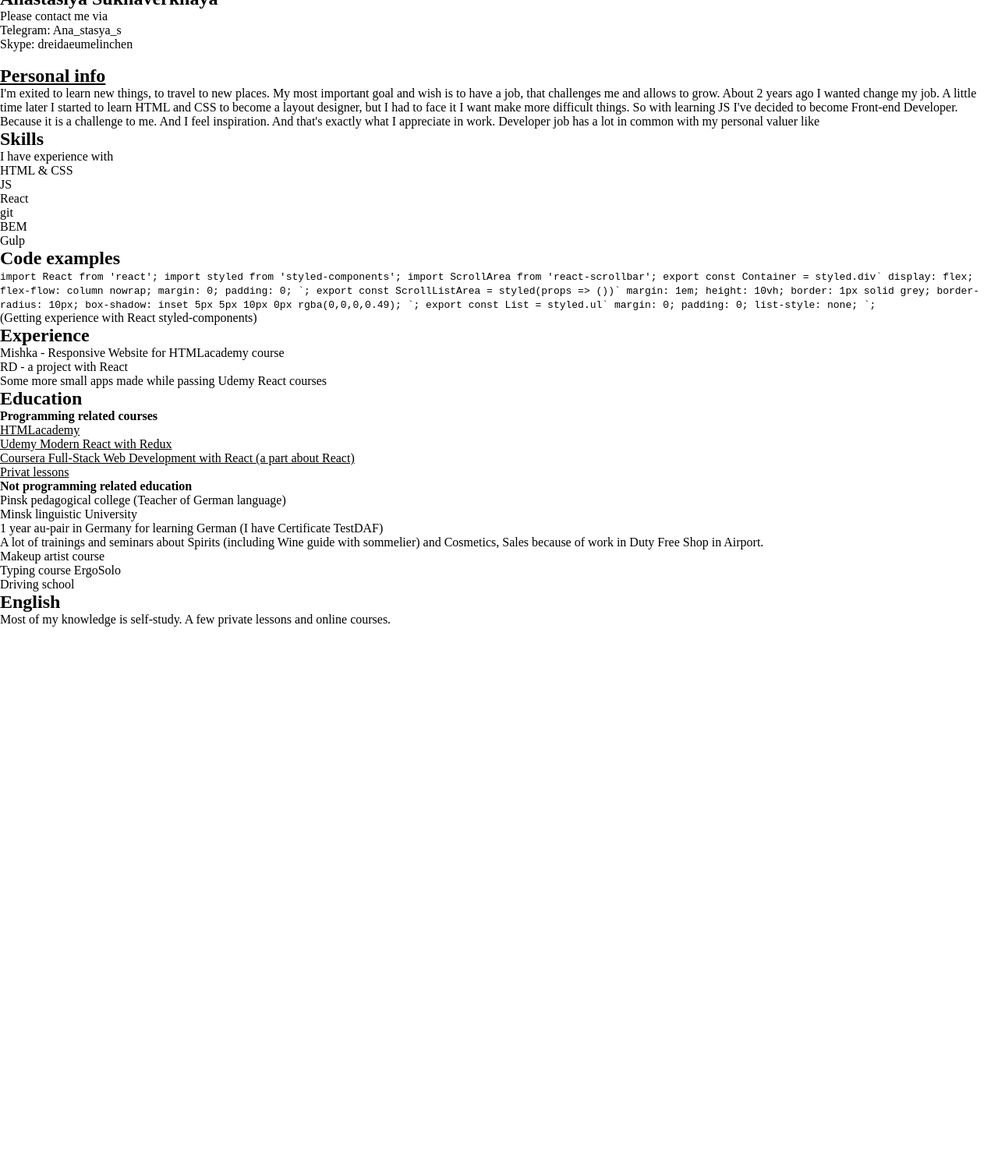
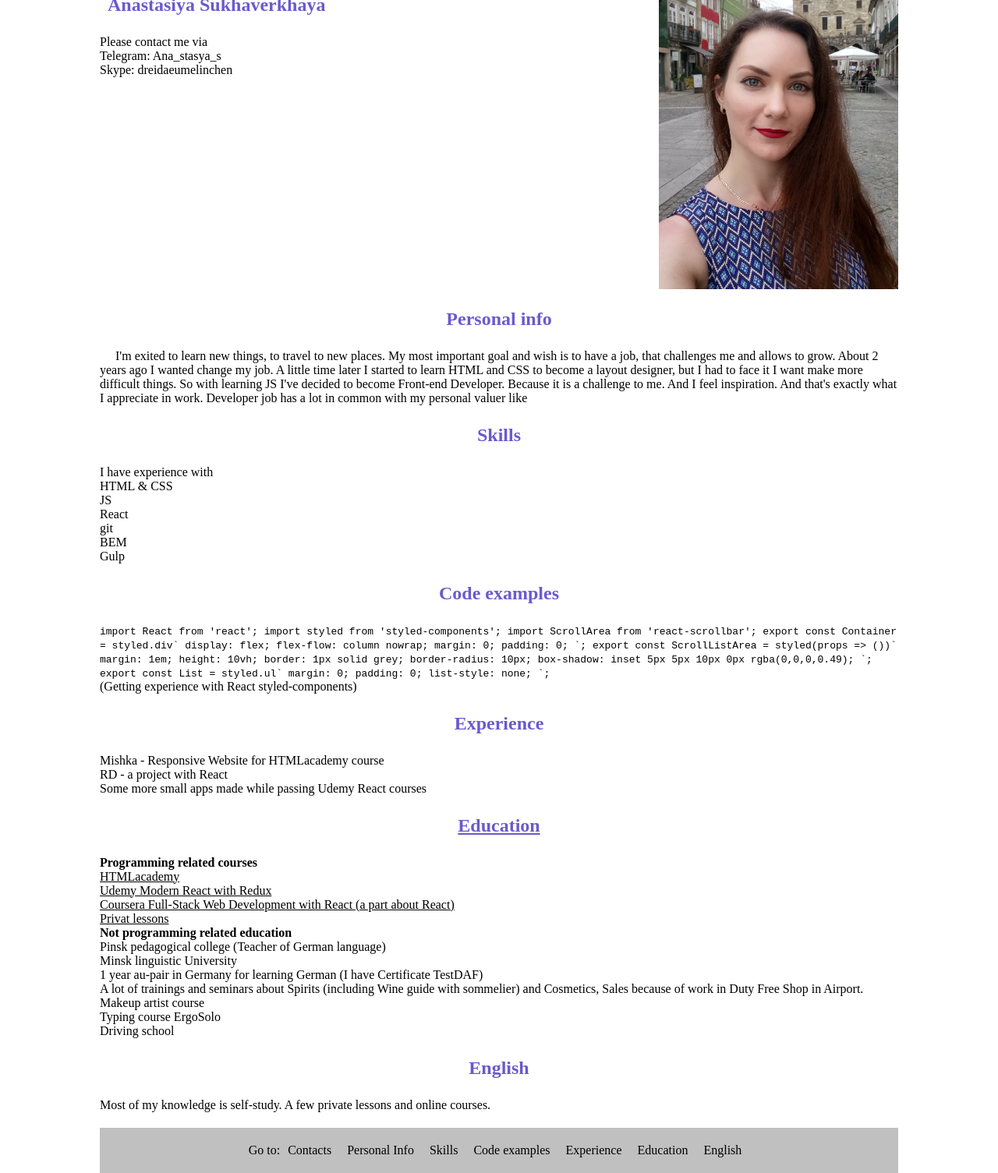
Before and after one commit to Anastasiya-s/rsschool-cv, a plain HTML site: page index.html in a window 1280 px wide. Shown: the part 70-1575 px from the top of the page at 78% size. Before the commit the page ends 874 px from the top, so only its background shows below. Drawn offline with Linux system fonts and the light colour scheme.

Commit message:
feat: add photo, header & footer styles

```diff
--- a/index.css
+++ b/index.css
@@ -1,6 +1,17 @@
 * {
   margin: 0;
   padding: 0;
+}
+
+.visually-hidden {
+	position: absolute !important;
+	clip: rect(1px 1px 1px 1px); /* IE6, IE7 */
+	clip: rect(1px, 1px, 1px, 1px);
+	padding:0 !important;
+	border:0 !important;
+	height: 1px !important;
+	width: 1px !important;
+	overflow: hidden;
 }
 
 ul {
@@ -12,10 +23,25 @@ a {
 }
 
 .page-header {
-  display: block;
   margin: 0 auto;
-  width: 100%;
   max-width: 1024px;
+  padding: 20px 0;
+  background-color: silver;
+}
+
+.page-main {
+  margin: 0 auto;
+  max-width: 1024px;
+}
+
+.page-footer {
+  margin: 0 auto;
+  padding: 20px 0;
+  max-width: 1024px;
+  display: flex;
+  flex-flow: row nowrap;
+  justify-content: center;
+  background-color: silver;
 }
 
 .page-nav__list {
@@ -36,3 +62,52 @@ a {
 .page-nav__link:active {
   color: orchid;
 }
+
+.section {
+  margin-bottom: 20px;
+}
+
+.section-title {
+  text-align: center;
+  color: slateblue;
+  margin-bottom: 20px;
+  padding: 5px 10px;
+}
+
+.contact {
+  display: flex;
+  flex-flow: row nowrap;
+  justify-content: space-between;
+}
+
+.contact__photo {
+  width: 30%;
+  height: auto;
+}
+
+.contact__name {
+  text-align: center;
+}
+
+.personal__info {
+  text-indent: 20px;
+}
+
+.footer__list {
+  display: flex;
+  flex-flow: row nowrap;
+}
+
+.footer__link {
+  padding: 10px;
+  color: inherit;
+  text-decoration: none;
+}
+
+.footer__link:hover {
+  color: pink;
+}
+
+.footer__link:active {
+  color: purple;
+}
--- a/index.html
+++ b/index.html
@@ -9,32 +9,30 @@
     <header class="page-header">
       <nav class="page-nav">
         <ul class="page-nav__list">
-          <li class="page-nav__item"><a class="page-nav__link" href="">Contact Info</a></li>
-          <li class="page-nav__item"><a class="page-nav__link" href="">Personal Info</a></li>
-          <li class="page-nav__item"><a class="page-nav__link" href="">Skills</a></li>
-          <li class="page-nav__item"><a class="page-nav__link" href="">Code Example</a></li>
-          <li class="page-nav__item"><a class="page-nav__link" href="">Experience</a></li>
-          <li class="page-nav__item"><a class="page-nav__link" href="">Education</a></li>
-          <li class="page-nav__item"><a class="page-nav__link" href="">English</a></li>
+          <li class="page-nav__item"><a class="page-nav__link" href="#contact">Contact Info</a></li>
+          <li class="page-nav__item"><a class="page-nav__link" href="#personal">Personal Info</a></li>
+          <li class="page-nav__item"><a class="page-nav__link" href="#skills">Skills</a></li>
+          <li class="page-nav__item"><a class="page-nav__link" href="#code">Code Example</a></li>
+          <li class="page-nav__item"><a class="page-nav__link" href="#experience">Experience</a></li>
+          <li class="page-nav__item"><a class="page-nav__link" href="#education">Education</a></li>
+          <li class="page-nav__item"><a class="page-nav__link" href="#english">English</a></li>
         </ul>
       </nav>
     </header>
-    <main>
-
-
-      <h1><a href="">CV Anastasiya Sukhaverkhaya</a></h1>
-      <section class="contact">
-        <div>
-          <h2>Anastasiya Sukhaverkhaya</h2>
+    <main class="page-main">
+      <h1 class="visually-hidden">CV Anastasiya Sukhaverkhaya</h1>
+      <section class="section contact" id="contact">
+        <div class="contact__info">
+          <h2 class="section-title contact__name">Anastasiya Sukhaverkhaya</h2>
           <p>Please contact me via</p>
-          <p>Telegram: Ana_stasya_s</p>
-          <p>Skype: dreidaeumelinchen</p>
+          <p class="contact__way">Telegram: Ana_stasya_s</p>
+          <p class="contact__way">Skype: dreidaeumelinchen</p>
         </div>
-        <img />
+        <img class="contact__photo" src="./assets/images/photo.jpg" alt="Anastasiya">
       </section>
-      <section class="personal">
-        <h2><a href="">Personal info</a></h2>
-        <p>
+      <section class="section personal" id="personal">
+        <h2 class="section-title">Personal info</h2>
+        <p class="personal__info">
           I'm exited to learn new things, to travel to new places. My most important goal and wish is to have a job,
           that challenges me and allows to grow. About 2 years ago I wanted change my job. A little time later I
           started to learn HTML and CSS to become a layout designer, but I had to face it I want make more difficult
@@ -43,8 +41,8 @@
           my personal valuer like
         </p>
       </section>
-      <section>
-        <h2>Skills</h2>
+      <section class="section" id="skills">
+        <h2 class="section-title">Skills</h2>
         <p>I have experience with</p>
         <ul class="list">
           <li>
@@ -67,8 +65,8 @@
           </li>
         </ul>
       </section>
-      <section>
-        <h2>Code examples</h2>
+      <section class="section" id="code">
+        <h2 class="section-title">Code examples</h2>
         <code>
           import React from 'react';
           import styled from 'styled-components';
@@ -99,16 +97,16 @@
         </code>
         <p>(Getting experience with React styled-components)</p>
       </section>
-      <section>
-        <h2>Experience</h2>
+      <section class="section" id="experience">
+        <h2 class="section-title">Experience</h2>
         <ul>
           <li>Mishka - Responsive Website for HTMLacademy course</li>
           <li>RD - a project with React</li>
           <li>Some more small apps made while passing Udemy React courses</li>
         </ul>
       </section>
-      <section>
-        <h2>Education</h2>
+      <section class="section" id="education">
+        <h2 class="section-title"><a href="#">Education</a></h2>
         <h4>Programming related courses</h4>
         <ul>
           <li><a href="">HTMLacademy</a></li>
@@ -127,10 +125,25 @@
           <li>Driving school</li>
         </ul>
       </section>
-      <section>
-        <h2>English</h2>
+      <section class="section" id="english">
+        <h2 class="section-title">English</h2>
         <p>Most of my knowledge is self-study. A few private lessons and online courses.</p>
       </section>
     </main>
+    <footer class="page-footer">
+      <p>Go to:</p>
+      <nav class="footer__nav">
+        <ul class="footer__list">
+          <li><a class="footer__link" href="#contact">Contacts</a></li>
+          <li><a class="footer__link" href="#personal">Personal Info</a></li>
+          <li><a class="footer__link" href="#skills">Skills</a></li>
+          <li><a class="footer__link" href="#code">Code examples</a></li>
+          <li><a class="footer__link" href="#experience">Experience</a></li>
+          <li><a class="footer__link" href="#education">Education</a></li>
+          <li><a class="footer__link" href="#english">English</a></li>
+        </ul>
+      </nav>
+
+    </footer>
   </body>
 </html>
```
Also changed, not shown: assets/images/photo.jpg (added).
